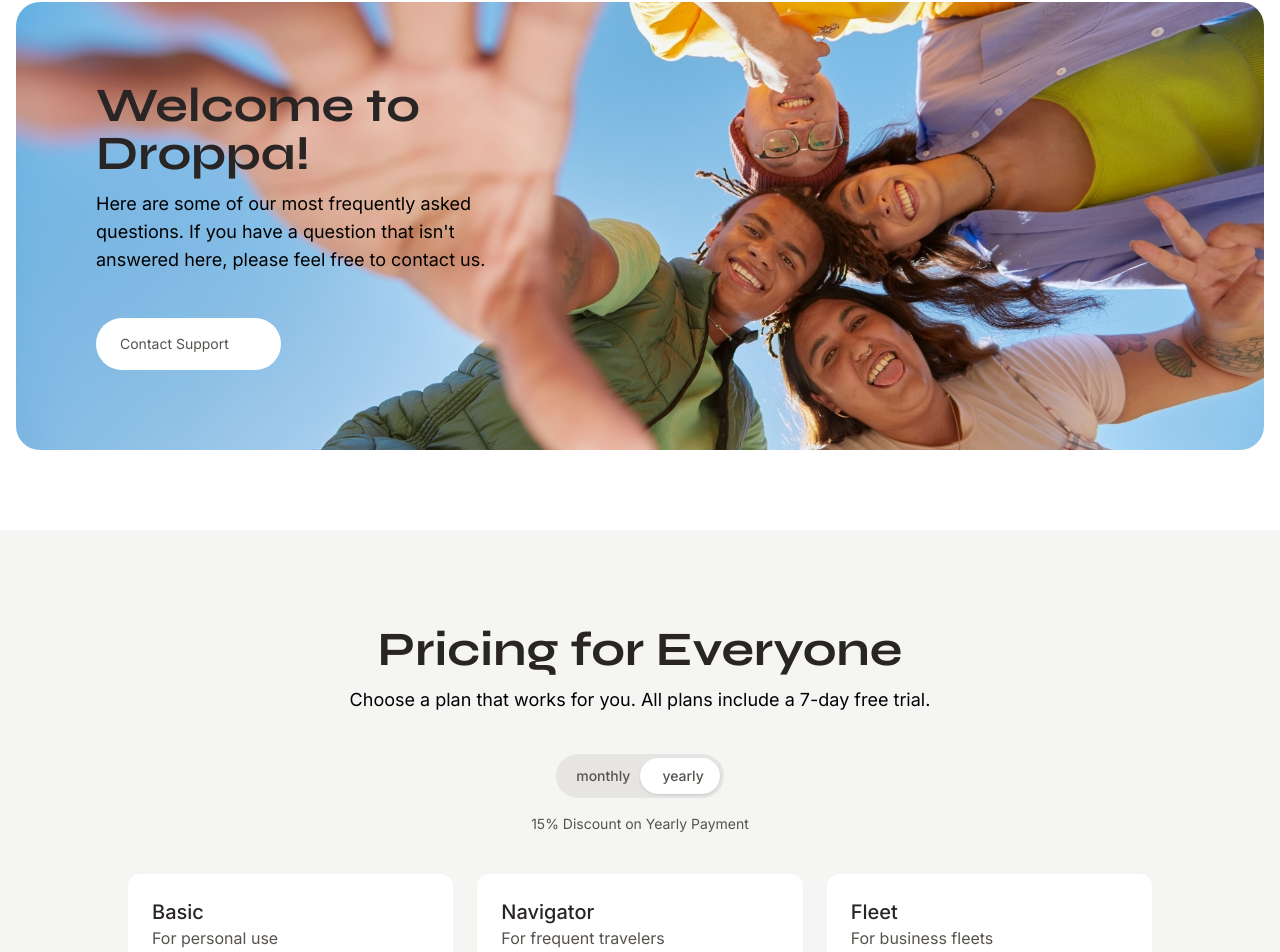
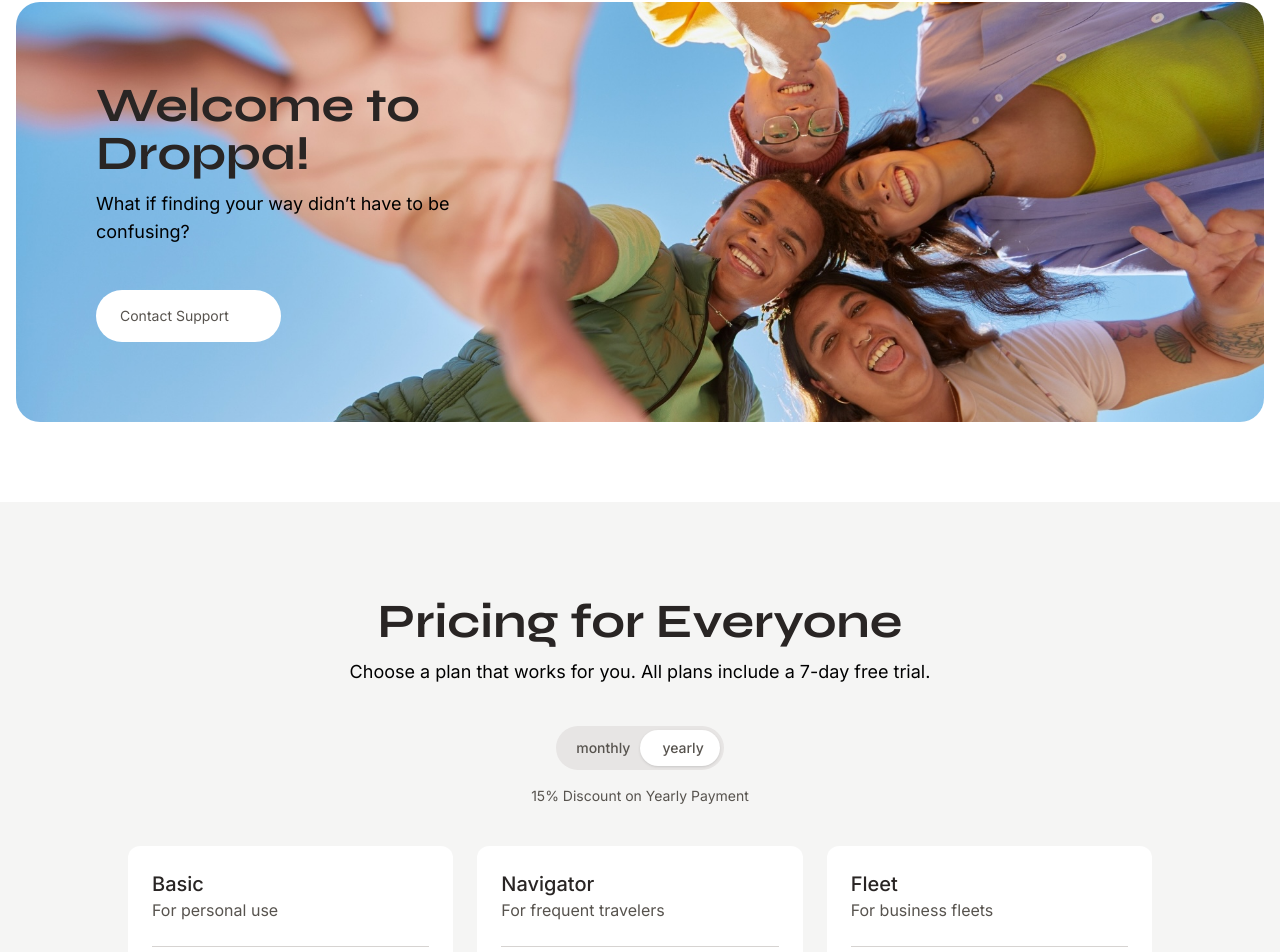
Before and after one commit to eben2840/droppa_app, a Next.js app: page / in a window 1280 px wide. Shown: the part 798-1750 px from the top of the page. Built offline with nearby package versions, Linux system fonts and the light colour scheme; some icons are missing.

Commit message:
newpushp

```diff
--- a/src/pages/index.js
+++ b/src/pages/index.js
@@ -70,7 +70,7 @@ export default function Home() {
 <FaqSection
         id="faqs"
         title="Welcome to Droppa!"
-        description="Here are some of our most frequently asked questions. If you have a question that isn't answered here, please feel free to contact us."
+        description="What if finding your way didn’t have to be confusing?"
         buttons={[
           {
             label: "Contact Support",
```
